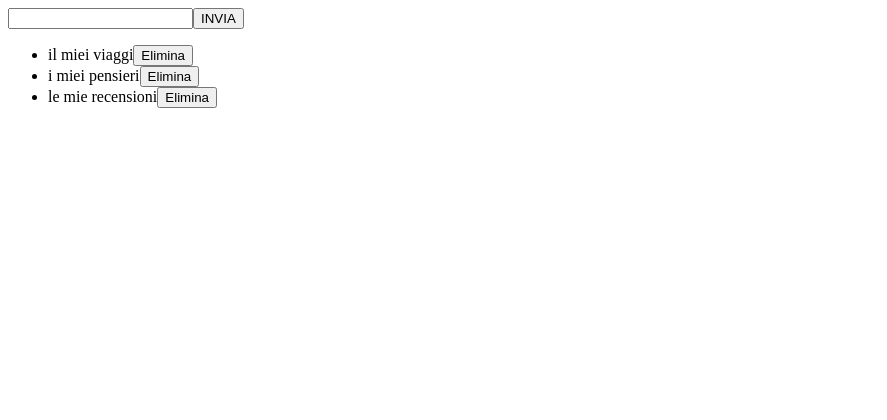
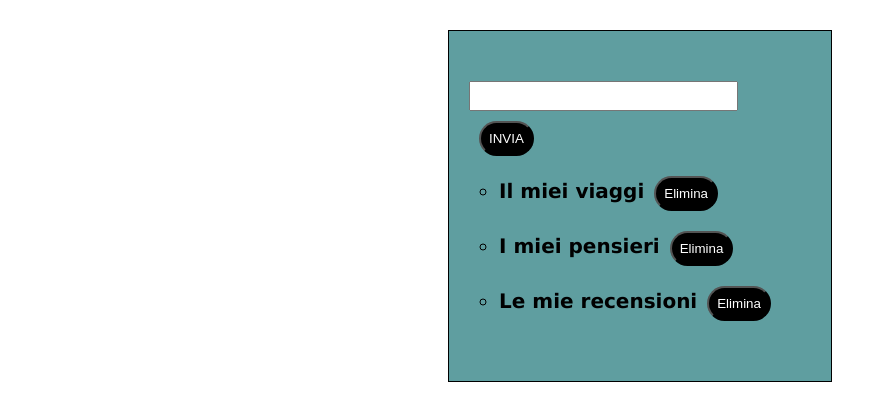
Before and after one commit to PaoloVisone/react-form, a React (Vite) app: page / in a window 1280 px wide. Shown: the top 420 px of the page, without its empty margins (0-887 px from the left). Built offline with nearby package versions, Linux system fonts and the light colour scheme.

Commit message:
[feat] add style

```diff
--- a/src/components/Input.jsx
+++ b/src/components/Input.jsx
@@ -1,7 +1,7 @@
 import { useState } from "react";
 
 // Array di articoli
-const listArticles = ['il miei viaggi', 'i miei pensieri', 'le mie recensioni']
+const listArticles = ['Il miei viaggi', 'I miei pensieri', 'Le mie recensioni']
 
 export default function input() {
 
@@ -30,29 +30,43 @@ export default function input() {
 
     return (
         <>
+            <div id="content">
+                <div id="input-box">
                     <form onSubmit={handleSubmit}>
                         <input type="text" value={newArticle}
                             onChange={e => { setNewArticle(e.target.value) }} />
-                <button>INVIA</button>
+                        <button className="btn">INVIA</button>
                     </form>
+                </div>
+
 
                 {/* //lista dei articoli */}
 
                 {/* Se non ci sono articoli */}
+
                 {articles.length === 0 ?
                     <h2>Non ci sono articoli</h2>
                     :
+                    <div id="list-box">
+
                         <ul>
                             {articles.map((article, i) => (
                                 <li key={i}>
                                     {article}
-                            <button onClick={() => removeArticle(i)}>
+
+                                    <button className="btn" onClick={() => removeArticle(i)}>
                                         Elimina
                                     </button>
+
                                 </li>
+
                             ))}
                         </ul>
+
+                    </div>
+
                 }
+            </div>
         </>
     )
 
--- a/src/index.css
+++ b/src/index.css
@@ -0,0 +1,49 @@
+* {
+    margin: 0;
+    padding: 0;
+    box-sizing: border-box;
+}
+
+body {
+    font-family: Verdana, Geneva, Tahoma, sans-serif;
+
+}
+
+#content {
+    display: flex;
+    margin: 30px auto;
+    justify-content: center;
+    align-items: center;
+    flex-direction: column;
+    background-color: cadetblue;
+    width: 30%;
+    padding: 50px 20px;
+    border: 1px solid black;
+}
+
+input {
+    height: 30px;
+    font-size: 20px;
+}
+
+.btn {
+    border-radius: 999px;
+    padding: 8px;
+    margin: 10px;
+    background-color: black;
+    color: white;
+}
+
+.btn:hover {
+    background-color: gray;
+}
+
+ul {
+    list-style: circle;
+    font-size: 20px;
+    font-weight: 700;
+}
+
+h2 {
+    padding: 20px;
+}
```
Lines whose indentation alone changed are shown as unchanged.
